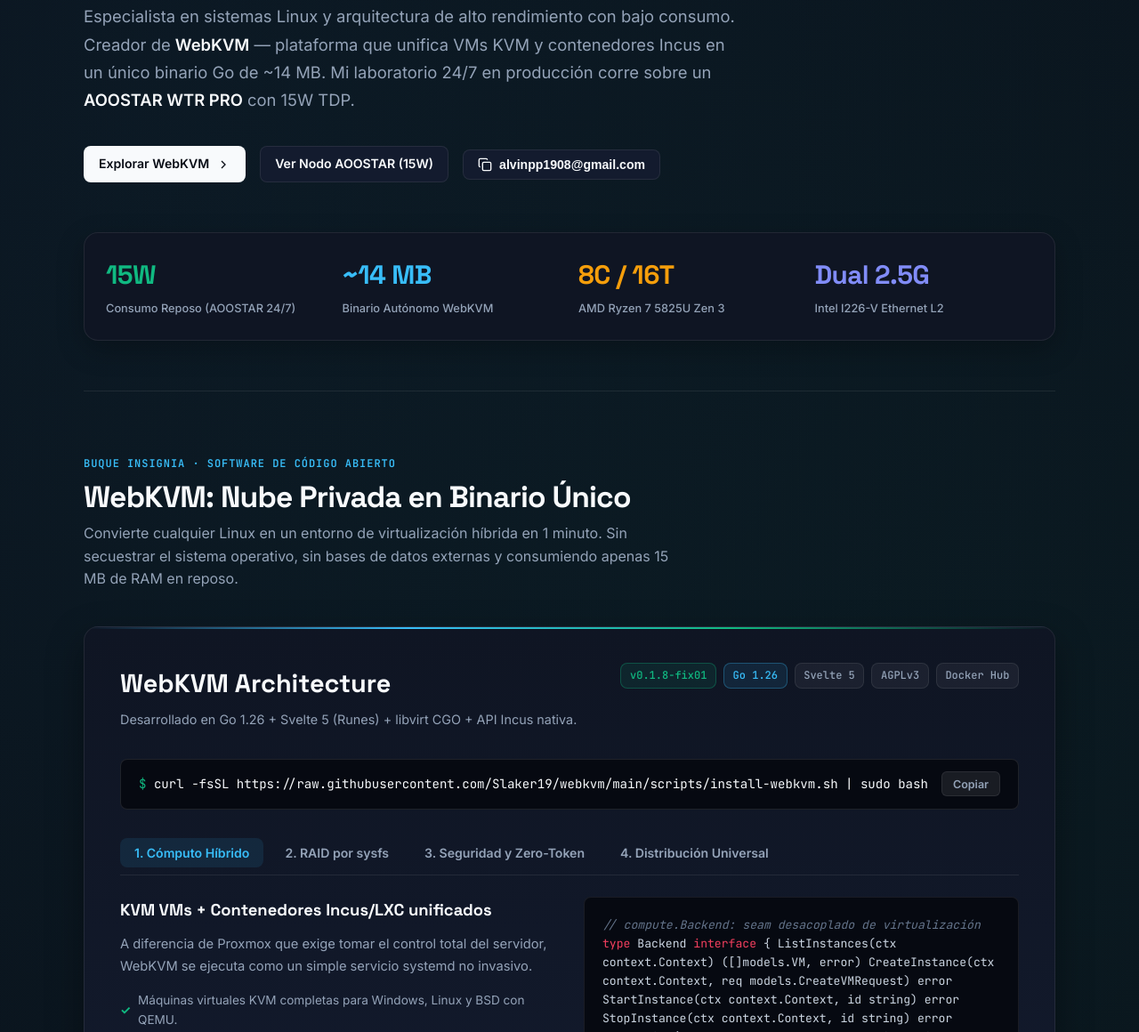
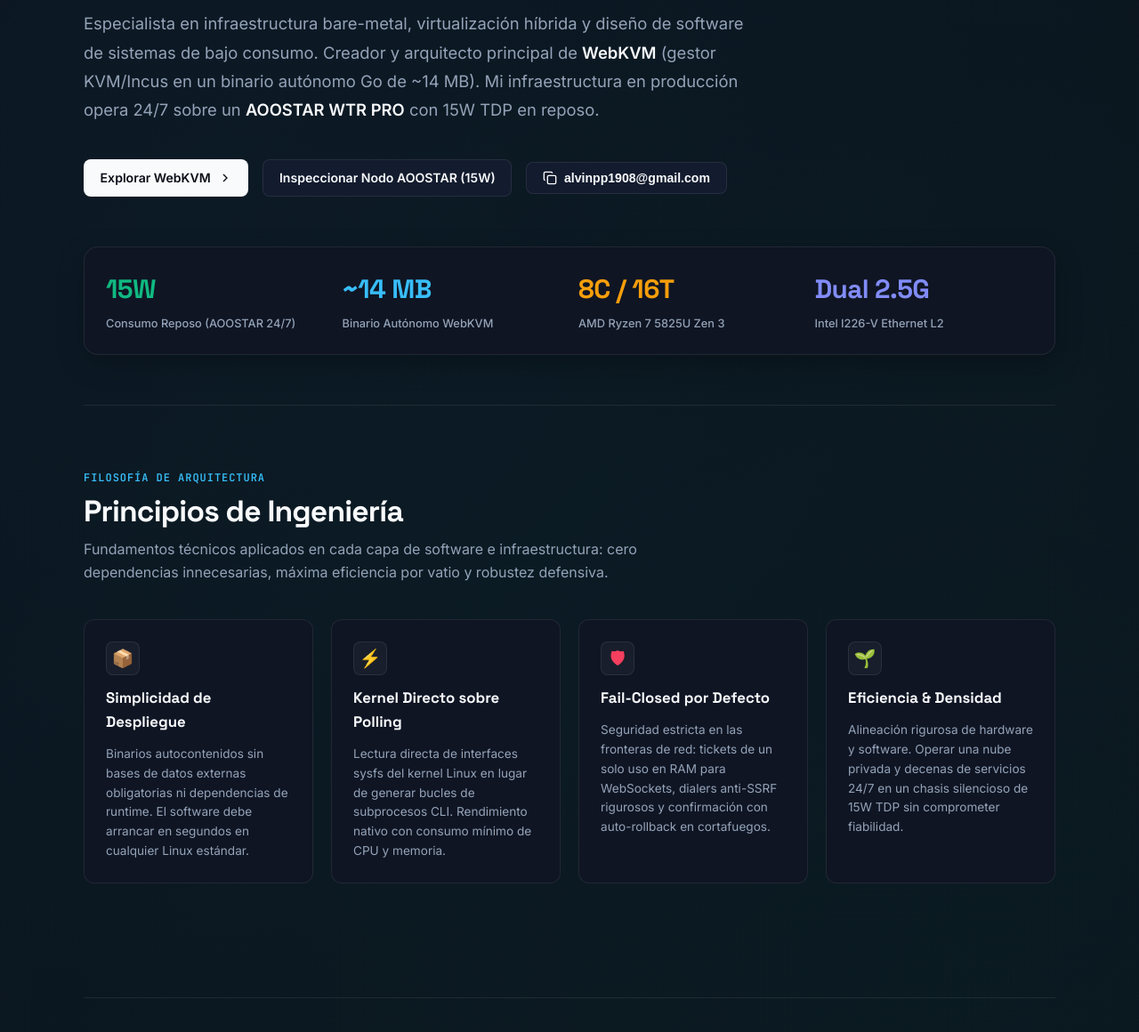
Before and after one commit to Slaker19/Slaker19.github.io, a plain HTML site: page index.html in a window 1280 px wide. Shown: the part 400-1560 px from the top of the page at 89% size. Drawn offline with Linux system fonts and the light colour scheme.

Commit message:
feat(portfolio): elevate technical depth, senior narrative, and engineering principles
- Refined systems engineering voice: Kernel sysfs, L2 networking, low-overhead runtimes
- Added Engineering Principles section (pragmatic minimalism, fail-closed, direct kernel, efficiency)
- Deepened WebKVM architecture explorer with exact technical layers & Go snippets
- Detailed AOOSTAR WTR PRO bare-metal specifications & storage layout
- Synchronized terminal playground with 'principles' and hardware breakdown

```diff
--- a/index.html
+++ b/index.html
@@ -3,27 +3,27 @@
 <head>
   <meta charset="UTF-8" />
   <meta name="viewport" content="width=device-width, initial-scale=1.0, viewport-fit=cover" />
-  <title>Alvin Perez — IT Infrastructure, Homelab AOOSTAR & Backend Go</title>
-  <meta name="description" content="Portfolio de Alvin Perez: Técnico IT, SysAdmin Linux, Homelab en AOOSTAR WTR PRO (Ryzen 7 5825U · 15W TDP), virtualización híbrida KVM/Incus y creador de WebKVM." />
+  <title>Alvin Perez — Systems Infrastructure & Backend Go</title>
+  <meta name="description" content="Portfolio de Alvin Perez: Ingeniero de Sistemas, Linux SysAdmin, Homelab en AOOSTAR WTR PRO (Ryzen 7 5825U · 15W TDP), virtualización híbrida KVM/Incus y creador de WebKVM." />
   <meta name="theme-color" content="#090d16" />
 
   <!-- OpenGraph -->
   <meta property="og:type" content="website" />
-  <meta property="og:title" content="Alvin Perez — IT Infrastructure, Homelab AOOSTAR & Backend Go" />
-  <meta property="og:description" content="Especialista en sistemas Linux, Proxmox VE 9, hardware de alta eficiencia (AOOSTAR WTR PRO 15W) y creador de WebKVM." />
+  <meta property="og:title" content="Alvin Perez — Systems Infrastructure & Backend Go" />
+  <meta property="og:description" content="Especialista en infraestructura Linux, Proxmox VE 9, hardware de alta eficiencia (AOOSTAR WTR PRO 15W) y creador de WebKVM." />
   <meta property="og:url" content="https://slaker19.github.io" />
 
-  <!-- Google Fonts: Inter, Space Grotesk, JetBrains Mono -->
+  <!-- Google Fonts: Space Grotesk, Inter, JetBrains Mono -->
   <link rel="preconnect" href="https://fonts.googleapis.com">
   <link rel="preconnect" href="https://fonts.gstatic.com" crossorigin>
-  <link href="https://fonts.googleapis.com/css2?family=Inter:wght@300;400;500;600;700&family=JetBrains+Mono:wght@400;500;600;700&family=Space+Grotesk:wght@500;600;700&display=swap" rel="stylesheet">
+  <link href="https://fonts.googleapis.com/css2?family=Inter:wght@300;400;500;600;700&family=JetBrains+Mono:ital,wght@0,400;0,500;0,600;0,700;1,400&family=Space+Grotesk:wght@500;600;700&display=swap" rel="stylesheet">
 
   <style>
     :root {
       --bg: #090d16;
       --bg-surface: #0f1523;
       --bg-card: #131b2e;
-      --bg-card-hover: #19243d;
+      --bg-card-hover: #18233c;
       --border: rgba(255, 255, 255, 0.08);
       --border-hover: rgba(56, 189, 248, 0.35);
 
@@ -79,7 +79,6 @@
         var(--bg);
     }
 
-    /* Container */
     .container {
       width: 100%;
       max-width: var(--max-w);
@@ -94,7 +93,7 @@
       z-index: 100;
       backdrop-filter: blur(14px);
       -webkit-backdrop-filter: blur(14px);
-      background: rgba(9, 13, 22, 0.78);
+      background: rgba(9, 13, 22, 0.82);
       border-bottom: 1px solid var(--border);
       transition: all 0.2s ease;
     }
@@ -138,7 +137,7 @@
     .nav-links a {
       color: var(--text-muted);
       text-decoration: none;
-      font-size: 0.9rem;
+      font-size: 0.88rem;
       font-weight: 500;
       transition: color 0.15s ease;
     }
@@ -154,7 +153,7 @@
       display: inline-flex;
       align-items: center;
       gap: 0.45rem;
-      padding: 0.35rem 0.7rem;
+      padding: 0.35rem 0.75rem;
       background: rgba(16, 185, 129, 0.1);
       border: 1px solid rgba(16, 185, 129, 0.25);
       border-radius: 999px;
@@ -180,7 +179,7 @@
       display: inline-flex;
       align-items: center;
       gap: 0.5rem;
-      padding: 0.5rem 1rem;
+      padding: 0.55rem 1.1rem;
       border-radius: var(--radius-sm);
       font-size: 0.88rem;
       font-weight: 600;
@@ -196,7 +195,7 @@
     .btn-primary:hover {
       background: #e2e8f0;
       transform: translateY(-1px);
-      box-shadow: 0 4px 14px rgba(255, 255, 255, 0.12);
+      box-shadow: 0 4px 14px rgba(255, 255, 255, 0.15);
     }
     .btn-secondary {
       background: var(--bg-card);
@@ -209,17 +208,8 @@
       transform: translateY(-1px);
     }
     .btn-sm {
-      padding: 0.35rem 0.75rem;
-      font-size: 0.8rem;
-    }
-    .mobile-btn {
-      display: none;
-      background: none;
-      border: 1px solid var(--border);
-      border-radius: var(--radius-sm);
-      color: var(--text);
-      padding: 0.45rem;
-      cursor: pointer;
+      padding: 0.38rem 0.8rem;
+      font-size: 0.82rem;
     }
 
     /* Hero */
@@ -243,12 +233,12 @@
     }
     .hero-title {
       font-family: var(--font-heading);
-      font-size: 3.2rem;
+      font-size: 3.3rem;
       line-height: 1.15;
       font-weight: 700;
       letter-spacing: -0.035em;
-      margin-bottom: 1.25rem;
-      max-width: 860px;
+      margin-bottom: 1.35rem;
+      max-width: 900px;
     }
     .hero-title span {
       background: linear-gradient(135deg, #fff 30%, var(--sky) 70%, var(--emerald) 100%);
@@ -257,10 +247,10 @@
     }
     .hero-desc {
       font-size: 1.15rem;
-      line-height: 1.7;
+      line-height: 1.75;
       color: var(--text-muted);
-      max-width: 740px;
-      margin-bottom: 2.25rem;
+      max-width: 760px;
+      margin-bottom: 2.5rem;
     }
     .hero-desc strong {
       color: var(--text);
@@ -295,7 +285,6 @@
       font-size: 1.85rem;
       font-weight: 700;
       letter-spacing: -0.02em;
-      color: var(--text);
     }
     .metric-val.emerald { color: var(--emerald); }
     .metric-val.sky { color: var(--sky); }
@@ -337,7 +326,52 @@
       color: var(--text-muted);
       font-size: 1rem;
       margin-top: 0.5rem;
-      max-width: 680px;
+      max-width: 720px;
+      line-height: 1.65;
+    }
+
+    /* Engineering Principles Card */
+    .principles-grid {
+      display: grid;
+      grid-template-columns: repeat(4, 1fr);
+      gap: 1.25rem;
+      margin-bottom: 3.5rem;
+    }
+    .principle-box {
+      background: var(--bg-surface);
+      border: 1px solid var(--border);
+      border-radius: var(--radius);
+      padding: 1.5rem;
+      display: flex;
+      flex-direction: column;
+      gap: 0.75rem;
+      transition: all 0.2s ease;
+    }
+    .principle-box:hover {
+      border-color: var(--border-hover);
+      transform: translateY(-2px);
+    }
+    .principle-icon {
+      font-size: 1.25rem;
+      width: 38px;
+      height: 38px;
+      border-radius: 8px;
+      background: rgba(255, 255, 255, 0.04);
+      border: 1px solid var(--border);
+      display: flex;
+      align-items: center;
+      justify-content: center;
+    }
+    .principle-title {
+      font-family: var(--font-heading);
+      font-size: 1.05rem;
+      font-weight: 700;
+      color: var(--text);
+    }
+    .principle-desc {
+      font-size: 0.85rem;
+      color: var(--text-muted);
+      line-height: 1.6;
     }
 
     /* WebKVM Featured Spotlight */
@@ -369,7 +403,7 @@
     }
     .spotlight-title {
       font-family: var(--font-heading);
-      font-size: 1.8rem;
+      font-size: 1.85rem;
       font-weight: 700;
       margin-bottom: 0.4rem;
     }
@@ -382,7 +416,7 @@
       display: inline-flex;
       align-items: center;
       gap: 0.35rem;
-      padding: 0.25rem 0.6rem;
+      padding: 0.25rem 0.65rem;
       border-radius: var(--radius-sm);
       font-size: 0.75rem;
       font-family: var(--font-mono);
@@ -402,7 +436,6 @@
       color: var(--sky);
     }
 
-    /* Terminal installer bar */
     .cli-copy-box {
       background: #060911;
       border: 1px solid rgba(255, 255, 255, 0.1);
@@ -935,17 +968,18 @@
 
     /* Responsive */
     @media (max-width: 960px) {
-      .hero-title { font-size: 2.5rem; }
+      .hero-title { font-size: 2.6rem; }
       .metric-grid { grid-template-columns: repeat(2, 1fr); }
       .homelab-grid { grid-template-columns: 1fr; }
+      .principles-grid { grid-template-columns: repeat(2, 1fr); }
       .skills-grid { grid-template-columns: repeat(2, 1fr); }
       .arch-tab-panel.active { grid-template-columns: 1fr; }
     }
     @media (max-width: 768px) {
       .nav-links { display: none; }
-      .mobile-btn { display: block; }
-      .hero-title { font-size: 2.1rem; }
+      .hero-title { font-size: 2.2rem; }
       .metric-grid { grid-template-columns: 1fr; }
+      .principles-grid { grid-template-columns: 1fr; }
       .skills-grid { grid-template-columns: 1fr; }
       .spotlight-card { padding: 1.5rem; }
       .service-grid { grid-template-columns: 1fr; }
@@ -965,6 +999,7 @@
       <ul class="nav-links">
         <li><a href="#webkvm">WebKVM</a></li>
         <li><a href="#homelab">AOOSTAR Homelab</a></li>
+        <li><a href="#principios">Principios</a></li>
         <li><a href="#terminal">Terminal</a></li>
         <li><a href="#stack">Stack</a></li>
         <li><a href="#contacto">Contacto</a></li>
@@ -989,15 +1024,15 @@
     <section class="hero">
       <div class="hero-tag">
         <svg width="14" height="14" viewBox="0 0 24 24" fill="none" stroke="currentColor" stroke-width="2"><rect width="20" height="8" x="2" y="2" rx="2" ry="2"/><rect width="20" height="8" x="2" y="14" rx="2" ry="2"/><line x1="6" x2="6.01" y1="6" y2="6"/><line x1="6" x2="6.01" y1="18" y2="18"/></svg>
-        <span>Técnico IT & Desarrollador Backend Go</span>
+        <span>Systems Infrastructure & Backend Go Engineer</span>
       </div>
 
       <h1 class="hero-title">
-        Infraestructura Linux ligera, <span>virtualización híbrida</span> y software resiliente.
+        Ingeniería de sistemas Linux, <span>virtualización de alto rendimiento</span> y software en Go.
       </h1>
 
       <p class="hero-desc">
-        Especialista en sistemas Linux y arquitectura de alto rendimiento con bajo consumo. Creador de <strong>WebKVM</strong> — plataforma que unifica VMs KVM y contenedores Incus en un único binario Go de ~14 MB. Mi laboratorio 24/7 en producción corre sobre un <strong>AOOSTAR WTR PRO</strong> con 15W TDP.
+        Especialista en infraestructura bare-metal, virtualización híbrida y diseño de software de sistemas de bajo consumo. Creador y arquitecto principal de <strong>WebKVM</strong> (gestor KVM/Incus en un binario autónomo Go de ~14 MB). Mi infraestructura en producción opera 24/7 sobre un <strong>AOOSTAR WTR PRO</strong> con 15W TDP en reposo.
       </p>
 
       <div class="hero-actions">
@@ -1006,7 +1041,7 @@
           <svg width="16" height="16" viewBox="0 0 24 24" fill="none" stroke="currentColor" stroke-width="2"><path d="m9 18 6-6-6-6"/></svg>
         </a>
         <a href="#homelab" class="btn btn-secondary">
-          <span>Ver Nodo AOOSTAR (15W)</span>
+          <span>Inspeccionar Nodo AOOSTAR (15W)</span>
         </a>
         <button onclick="copyToClipboard('alvinpp1908@gmail.com', 'Email copiado: alvinpp1908@gmail.com')" class="btn btn-secondary">
           <svg width="16" height="16" viewBox="0 0 24 24" fill="none" stroke="currentColor" stroke-width="2"><rect width="14" height="14" x="8" y="8" rx="2" ry="2"/><path d="M4 16c-1.1 0-2-.9-2-2V4c0-1.1.9-2 2-2h10c1.1 0 2 .9 2 2"/></svg>
@@ -1035,13 +1070,58 @@
       </div>
     </section>
 
+    <!-- Engineering Principles -->
+    <section id="principios" class="section">
+      <div class="section-head">
+        <span class="section-tag">Filosofía de Arquitectura</span>
+        <h2 class="section-title">Principios de Ingeniería</h2>
+        <p class="section-desc">
+          Fundamentos técnicos aplicados en cada capa de software e infraestructura: cero dependencias innecesarias, máxima eficiencia por vatio y robustez defensiva.
+        </p>
+      </div>
+
+      <div class="principles-grid">
+        <div class="principle-box">
+          <div class="principle-icon" style="color:var(--sky);">📦</div>
+          <h3 class="principle-title">Simplicidad de Despliegue</h3>
+          <p class="principle-desc">
+            Binarios autocontenidos sin bases de datos externas obligatorias ni dependencias de runtime. El software debe arrancar en segundos en cualquier Linux estándar.
+          </p>
+        </div>
+
+        <div class="principle-box">
+          <div class="principle-icon" style="color:var(--emerald);">⚡</div>
+          <h3 class="principle-title">Kernel Directo sobre Polling</h3>
+          <p class="principle-desc">
+            Lectura directa de interfaces sysfs del kernel Linux en lugar de generar bucles de subprocesos CLI. Rendimiento nativo con consumo mínimo de CPU y memoria.
+          </p>
+        </div>
+
+        <div class="principle-box">
+          <div class="principle-icon" style="color:var(--rose);">🛡</div>
+          <h3 class="principle-title">Fail-Closed por Defecto</h3>
+          <p class="principle-desc">
+            Seguridad estricta en las fronteras de red: tickets de un solo uso en RAM para WebSockets, dialers anti-SSRF rigurosos y confirmación con auto-rollback en cortafuegos.
+          </p>
+        </div>
+
+        <div class="principle-box">
+          <div class="principle-icon" style="color:var(--amber);">🌱</div>
+          <h3 class="principle-title">Eficiencia & Densidad</h3>
+          <p class="principle-desc">
+            Alineación rigurosa de hardware y software. Operar una nube privada y decenas de servicios 24/7 en un chasis silencioso de 15W TDP sin comprometer fiabilidad.
+          </p>
+        </div>
+      </div>
+    </section>
+
     <!-- WebKVM Section -->
     <section id="webkvm" class="section">
       <div class="section-head">
         <span class="section-tag">Buque Insignia · Software de Código Abierto</span>
         <h2 class="section-title">WebKVM: Nube Privada en Binario Único</h2>
         <p class="section-desc">
-          Convierte cualquier Linux en un entorno de virtualización híbrida en 1 minuto. Sin secuestrar el sistema operativo, sin bases de datos externas y consumiendo apenas 15 MB de RAM en reposo.
+          Convierte cualquier servidor Linux en una plataforma de virtualización híbrida en 1 minuto. Sin secuestrar el sistema operativo, sin bases de datos externas y consumiendo apenas 15 MB de RAM en reposo.
         </p>
       </div>
 
@@ -1297,10 +1377,12 @@
 
             <div class="service-card">
               <div class="service-info">
-                <div class="service-icon" style="color:var(--amber);">⚡</div>
-                <div>
-                  <div class="service-name">NPM Proxy</div>
-                  <div class="service-role">TLS Let's Encrypt</div>
+                <div class="service-info">
+                  <div class="service-icon" style="color:var(--amber);">⚡</div>
+                  <div>
+                    <div class="service-name">NPM Proxy</div>
+                    <div class="service-role">TLS Let's Encrypt</div>
+                  </div>
                 </div>
               </div>
               <span class="service-latency" id="lat-npm">0.82 ms</span>
@@ -1391,7 +1473,7 @@
         <span class="section-tag">Playground Interactivo</span>
         <h2 class="section-title">Terminal del Sistema</h2>
         <p class="section-desc">
-          Interactúa directamente con la consola virtual para consultar especificaciones, proyectos y datos de infraestructura.
+          Interactúa directamente con la consola virtual para consultar especificaciones de hardware, proyectos y datos de infraestructura.
         </p>
       </div>
 
@@ -1435,6 +1517,7 @@
           <button class="term-chip" onclick="runCommand('webkvm')">webkvm</button>
           <button class="term-chip" onclick="runCommand('services')">services</button>
           <button class="term-chip" onclick="runCommand('calc')">calc</button>
+          <button class="term-chip" onclick="runCommand('principles')">principles</button>
           <button class="term-chip" onclick="runCommand('contact')">contact</button>
           <button class="term-chip" onclick="runCommand('clear')">clear</button>
         </div>
@@ -1611,7 +1694,7 @@
       }, 3000);
     }
 
-    // Micro jitter for latency indicators (realism)
+    // Micro jitter for latency indicators
     setInterval(() => {
       const ids = [
         { id: 'lat-webkvm', base: 0.18 },
@@ -1637,13 +1720,14 @@
 
     const commands = {
       help: () => `Comandos disponibles:
-  - fastfetch  : Muestra ficha del nodo AOOSTAR WTR PRO
-  - specs      : Detalle de CPU, memoria y almacenamiento RAID
-  - webkvm     : Resumen de características del proyecto WebKVM
-  - services   : Estado de servicios homelab 24/7
-  - calc       : Comparativa de ahorro energético
-  - contact    : Información de contacto
-  - clear      : Limpia el terminal`,
+  - fastfetch   : Muestra ficha del nodo AOOSTAR WTR PRO
+  - specs       : Detalle de CPU, memoria y almacenamiento RAID
+  - webkvm      : Resumen de características del proyecto WebKVM
+  - services    : Estado de servicios homelab 24/7
+  - calc        : Comparativa de ahorro energético
+  - principles  : Principios de ingeniería y diseño
+  - contact     : Información de contacto
+  - clear       : Limpia el terminal`,
 
       fastfetch: () => `       /\\_/\\      alvin@aoostar-wtr-pro
       ( o.o )     ---------------------
@@ -1673,7 +1757,7 @@
   • Docker Hub : slaker1908/webkvm:latest`,
 
       services: () => `Homelab Services (Proxmox VE 9.2 · vmbr0 192.168.1.0/24):
-  [UP] WebKVM (v0.1.8)           : https://192.168.1.40:8080 (0.18 ms)
+  [UP] WebKVM (v0.1.8-fix01)     : https://192.168.1.40:8080 (0.18 ms)
   [UP] AdGuard Home DNS          : 192.168.1.2:53 (0.45 ms)
   [UP] Nginx Proxy Manager       : https://192.168.1.2:81 (0.82 ms)
   [UP] AI Local Agents           : http://192.168.1.110 (1.12 ms)
@@ -1684,6 +1768,12 @@
   • AOOSTAR WTR PRO (15W 24/7)   : 131 kWh / año (~29 € / año)
   • Servidor Rack 2U (350W 24/7) : 3,066 kWh / año (~674 € / año)
   • Ahorro estimado              : ~645 € / año y 733 kg CO2 evitados.`,
+
+      principles: () => `Principios de Arquitectura:
+  1. Simplicidad de Despliegue: binarios únicos y cero bases de datos externas.
+  2. Kernel Directo sobre Polling: telemetría sysfs sin spawn de procesos CLI.
+  3. Fail-Closed por Defecto: límites seguros en red y permisos mínimos.
+  4. Eficiencia & Densidad: máximo rendimiento por vatio en hardware bare-metal.`,
 
       contact: () => `Vías de contacto:
   • Email : alvinpp1908@gmail.com
```
